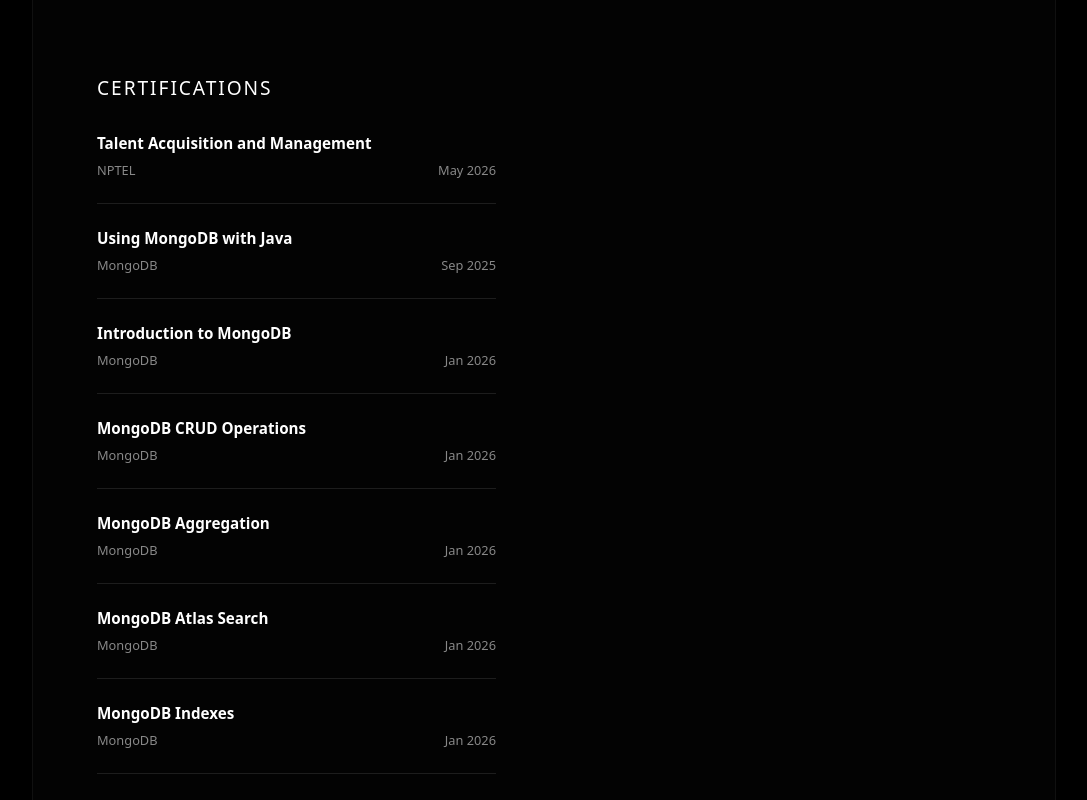
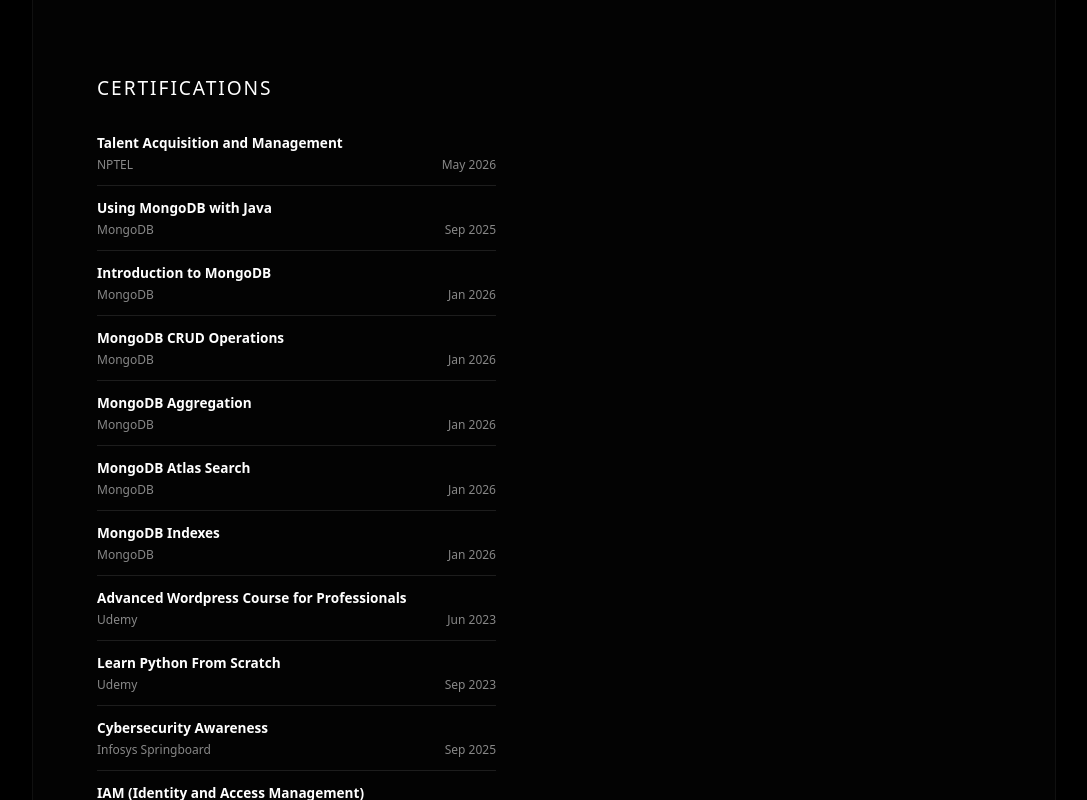
Before and after one commit to SebastianAntic/Portfolio, a React (Vite) app: page / in a window 1280 px wide. Shown: the part 2400-3200 px from the top of the page, without its empty margins (96-1183 px from the left). Built offline with nearby package versions, Linux system fonts and the light colour scheme.

Commit message:
Please enter the commit message for your changes. Lines starting   with ' ' will be ignored, and an empty message aborts the commit.
  On branch main
  Your branch is up to date with 'origin/main'.

  Changes to be committed:
 	modified:   src/App.jsx

```diff
--- a/src/App.jsx
+++ b/src/App.jsx
@@ -302,7 +302,7 @@
             <div>
               <h3 style={{ textTransform: 'uppercase', letterSpacing: '0.1em', marginBottom: '2rem', fontSize: '1.2rem', color: fgColor, fontWeight: 500 }}>Certifications</h3>
 
-              <div style={{ paddingRight: '1rem', display: 'flex', flexDirection: 'column', gap: '1.5rem' }}>
+              <div style={{ paddingRight: '1rem', display: 'flex', flexDirection: 'column', gap: '0.75rem' }}>
                 {[
                   { title: "Talent Acquisition and Management", issuer: "NPTEL", date: "May 2026" },
                   { title: "Using MongoDB with Java", issuer: "MongoDB", date: "Sep 2025" },
@@ -323,9 +323,9 @@
                   { title: "AWS Educate Web Builder", issuer: "Amazon Web Services (AWS)", date: "Sep 2025" },
                   { title: "Getting Started with Microsoft Excel", issuer: "Coursera", date: "Jun 2025" }
                 ].map((cert, i) => (
-                  <div key={i} style={{ paddingBottom: '1.5rem', borderBottom: `1px solid ${isDark ? 'rgba(255,255,255,0.1)' : 'rgba(0,0,0,0.1)'}` }}>
-                    <h4 style={{ margin: '0 0 0.5rem 0', fontSize: '0.95rem', color: fgColor, fontWeight: 600 }}>{cert.title}</h4>
-                    <div style={{ display: 'flex', justifyContent: 'space-between', fontSize: '0.8rem', color: mutedColor }}>
+                  <div key={i} style={{ paddingBottom: '0.75rem', borderBottom: `1px solid ${isDark ? 'rgba(255,255,255,0.1)' : 'rgba(0,0,0,0.1)'}` }}>
+                    <h4 style={{ margin: '0 0 0.25rem 0', fontSize: '0.85rem', color: fgColor, fontWeight: 600 }}>{cert.title}</h4>
+                    <div style={{ display: 'flex', justifyContent: 'space-between', fontSize: '0.75rem', color: mutedColor }}>
                       <span>{cert.issuer}</span>
                       <span>{cert.date}</span>
                     </div>
```
